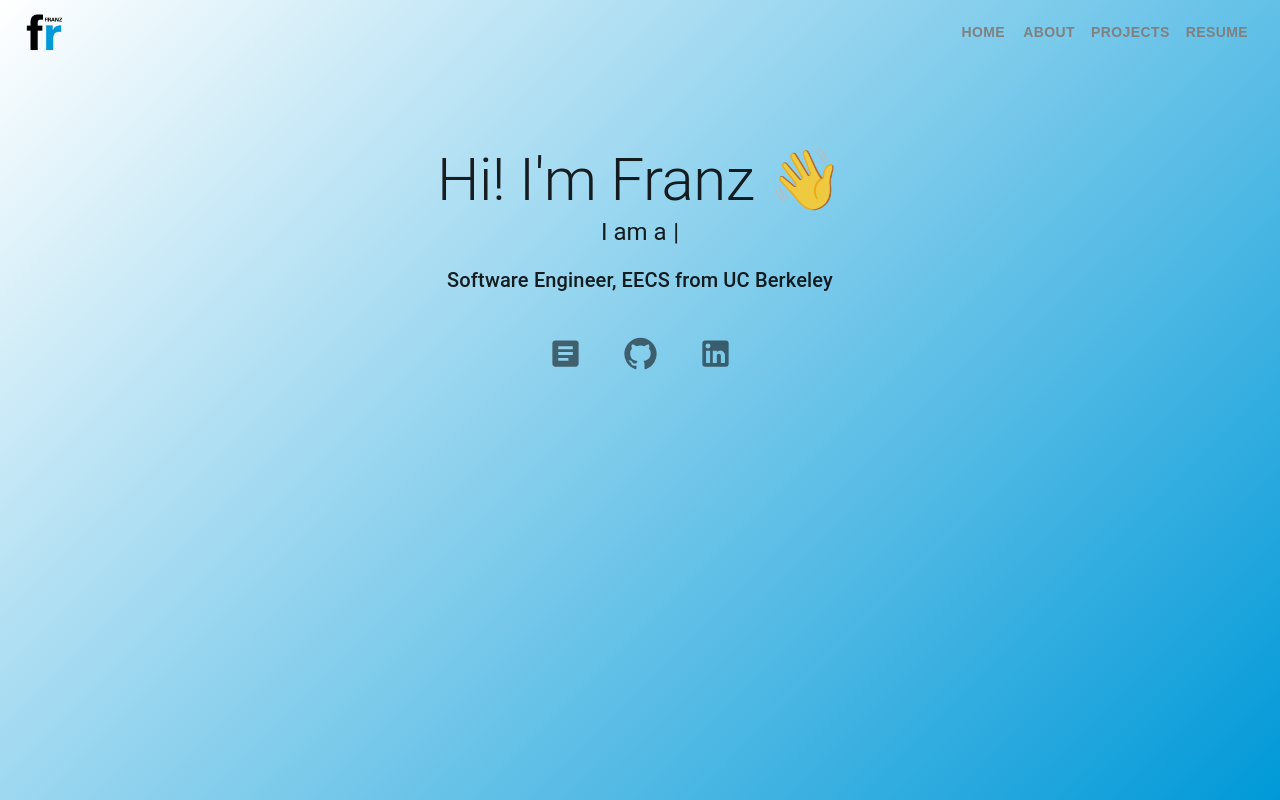
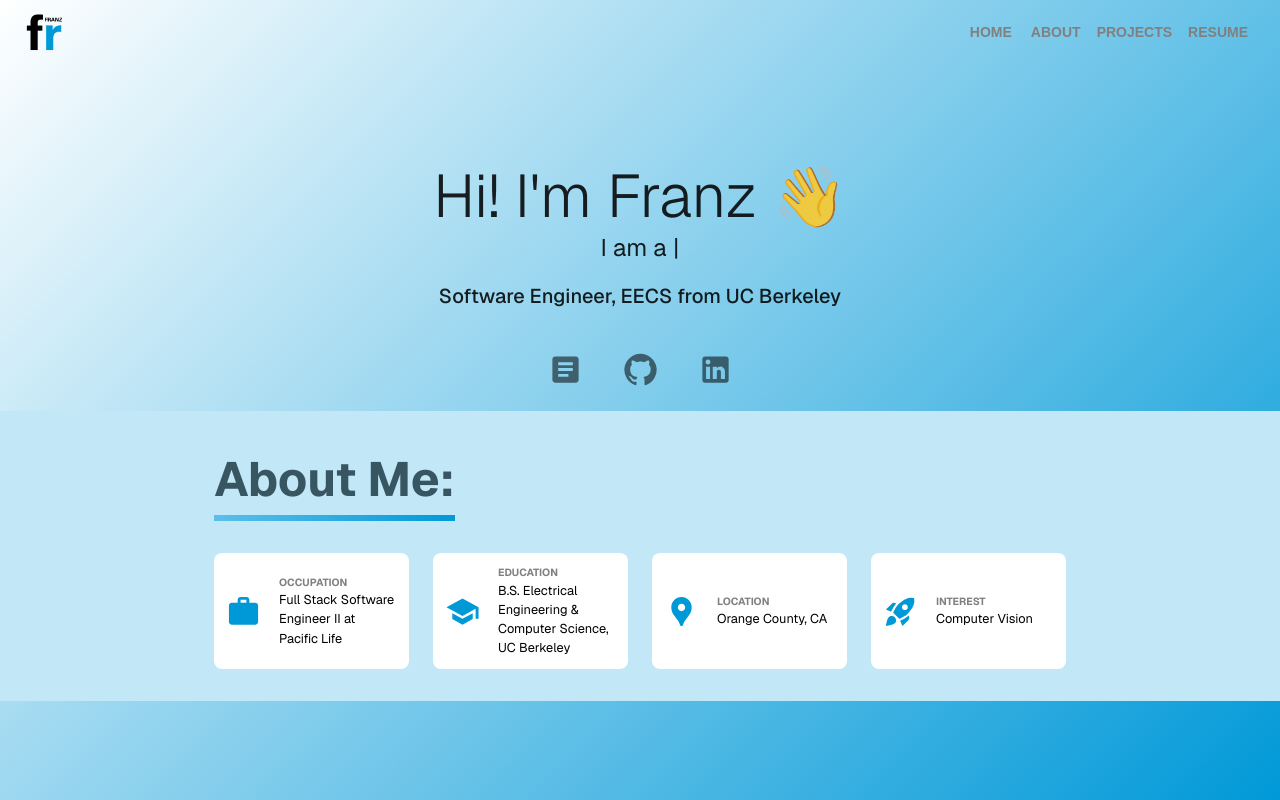
Before and after one commit to FranzKieviet/personalwebsite, a Next.js app: page / in a window 1280 px wide. Built offline with nearby package versions, Linux system fonts and the light colour scheme.

Commit message:
Add about me section with quick facts

```diff
--- a/src/app/globals.css
+++ b/src/app/globals.css
@@ -60,6 +60,22 @@ a {
   font-weight: bold;
 }
 
+.sectionTitle{
+  font-weight: bold;
+  font-size: 2rem;
+  margin-bottom: 1.5rem;
+  color: #385562;
+}
+
+.sectionTitleUnderline {
+  display: inline-block;
+  padding-bottom: 6px;
+  background-image: linear-gradient(90deg, #5bbfeaff, #0099D8);
+  background-repeat: no-repeat;
+  background-size: 100% 6px;
+  background-position: 0 100%;
+}
+
 @keyframes blink {
   50% {
     opacity: 0;
--- a/src/app/layout.tsx
+++ b/src/app/layout.tsx
@@ -1,22 +1,21 @@
 import "./globals.css";
-import type { Metadata } from "next";
-import { CssBaseline } from "@mui/material";
+import { Geist } from "next/font/google";
+import ThemeRegistry from "@/components/ThemeRegistry";
 
-export const metadata: Metadata = {
-  title: "Franz Kieviet",
-  description: "Personal website showcasing projects and experience",
-};
+const geist = Geist({
+  subsets: ["latin"],
+  variable: "--font-geist",
+});
 
 export default function RootLayout({
   children,
-}: Readonly<{
+}: {
   children: React.ReactNode;
-}>) {
+}) {
   return (
     <html lang="en">
-      <body>
-        <CssBaseline />
-        {children}
+      <body className={geist.variable}>
+        <ThemeRegistry>{children}</ThemeRegistry>
       </body>
     </html>
   );
--- a/src/app/page.tsx
+++ b/src/app/page.tsx
@@ -3,6 +3,7 @@
 import { Container, Box } from "@mui/material";
 import Navbar from "@/components/Navbar";
 import Hero from "@/components/Hero";
+import About from "@/components/About";
 
 export default function Home() {
   return (
@@ -17,6 +18,8 @@ export default function Home() {
       <Container maxWidth="md" sx={{ mt: 10, textAlign: "center" }}>
         <Hero />
       </Container>
+
+      <About />
     </Box>
   );
 }
--- /dev/null
+++ b/src/components/About.tsx
@@ -0,0 +1,141 @@
+import LocationPinIcon from '@mui/icons-material/LocationPin';
+import SchoolIcon from '@mui/icons-material/School';
+import WorkIcon from '@mui/icons-material/Work';
+import RocketLaunchIcon from '@mui/icons-material/RocketLaunch';
+
+import { Container, IconButton, Box, Typography, backdropClasses } from "@mui/material";
+
+const location = "Orange County, CA"
+const jobTitle = "Full Stack Software Engineer II"
+const company = "Pacific Life"
+
+
+const bartBlue = "#0099D8";
+
+const quickFactBox = {
+    backgroundColor: "white",
+    borderRadius: 2,
+    padding: 1.5,
+    display: "flex",
+    alignItems: "center",
+    justifyContent: "flex-start",
+    gap: 1,
+    textAlign: "left",
+    boxSizing: "border-box",
+    // Fill the grid cell width
+    width: "100%",
+    // smooth hover transitions
+    transition: "transform 0.22s ease, box-shadow 0.22s ease",
+    "&:hover": {
+        transform: "translateY(-8px)",
+        boxShadow: "0 10px 20px rgba(0,0,0,0.12), 0 6px 6px rgba(0,0,0,0.08)",
+        backgroundColor: "white",
+        zIndex: 2,
+    }
+}
+
+const quickFactTextBox = {
+    display: "flex",
+    flexDirection: "column",
+    alignItems: "flex-start",
+    ml: 1
+};
+
+const quickFactTitle = {
+    fontWeight: "bold",
+    fontSize: "0.65rem",
+    color: "gray"
+};
+
+const quickFactText = {
+    fontSize: "0.8rem",
+    color: "black"
+};
+
+export default function About() {
+    return (
+        <Box sx={{ width: "100%", bgcolor: "#c2e7f6ff", py: 1 }}>
+            <Container maxWidth="md" sx={{ borderRadius: 2, p: 3 }}>
+                <Typography className="sectionTitle" sx={{ fontSize: { xs: '2rem', md: '3rem' }, fontWeight: '700' }}>
+                    <span className="sectionTitleUnderline">About Me:</span>
+                </Typography>
+
+                {/* We add a box to center the entire button group */}
+                <Box sx={{ display: "flex", justifyContent: "center", mt: 4 }}>
+                    {/* Responsive container for the quick-fact boxes (wraps on small screens) */}
+                    <Box sx={{
+                        display: "grid",
+                        gap: 3,
+                        // 1 column on xs, 2 columns on sm+, 4 columns on md+
+                        gridTemplateColumns: { xs: "1fr", sm: "1fr 1fr", md: "1fr 1fr 1fr 1fr" },
+                        width: "100%",
+                        alignItems: "stretch",
+                        justifyContent: "center",
+                    }}>
+                        <IconButton size="medium" sx={quickFactBox}>
+                            <WorkIcon fontSize="large" sx={{ color: bartBlue }}/>
+                            <Box sx={quickFactTextBox}>
+                                <span style={{ marginLeft: 2 }}>
+                                    <Typography sx={quickFactTitle}>
+                                        OCCUPATION
+                                    </Typography>
+                                </span>
+                                <span style={{ marginLeft: 2}}>
+                                    <Typography sx={quickFactText}>
+                                        {jobTitle} at {company}
+                                    </Typography>
+                                </span>
+                            </Box>
+                        </IconButton>
+                        <IconButton size="medium" sx={quickFactBox}>
+                            <SchoolIcon fontSize="large" sx={{ color: bartBlue }}/>
+                            <Box sx={quickFactTextBox}>
+                                <span style={{ marginLeft: 2 }}>
+                                    <Typography sx={quickFactTitle}>
+                                        EDUCATION
+                                    </Typography>
+                                </span>
+                                <span style={{ marginLeft: 2}}>
+                                    <Typography sx={quickFactText}>
+                                        B.S. Electrical Engineering &
+                                        Computer Science, UC Berkeley
+                                    </Typography>
+                                </span>
+                            </Box>
+                        </IconButton>
+                        <IconButton size="medium" sx={quickFactBox}>
+                            <LocationPinIcon fontSize="large" sx={{ color: bartBlue }}/>
+                            <Box sx={quickFactTextBox}>
+                                <span style={{ marginLeft: 2 }}>
+                                    <Typography sx={quickFactTitle}>
+                                        LOCATION
+                                    </Typography>
+                                </span>
+                                <span style={{ marginLeft: 2}}>
+                                    <Typography sx={quickFactText}>
+                                        {location}
+                                    </Typography>
+                                </span>
+                            </Box>
+                        </IconButton>
+                        <IconButton size="medium" sx={quickFactBox}>
+                            <RocketLaunchIcon fontSize="large" sx={{ color: bartBlue }}/>
+                            <Box sx={quickFactTextBox}>
+                                <span style={{ marginLeft: 2 }}>
+                                    <Typography sx={quickFactTitle}>
+                                        INTEREST
+                                    </Typography>
+                                </span>
+                                <span style={{ marginLeft: 2}}>
+                                    <Typography sx={quickFactText}>
+                                        Computer Vision
+                                    </Typography>
+                                </span>
+                            </Box>
+                        </IconButton>
+                    </Box>
+                </Box>
+                </Container>
+            </Box>
+    );
+}
--- a/src/components/Hero.tsx
+++ b/src/components/Hero.tsx
@@ -56,7 +56,7 @@ export default function Hero() {
 
 
     return (
-        <Container maxWidth="md">
+        <Container maxWidth="md" sx={{ py: 2 }}>
             <Typography variant="h2">
                 Hi! I'm Franz 👋
             </Typography>
--- /dev/null
+++ b/src/components/ThemeRegistry.tsx
@@ -0,0 +1,18 @@
+"use client";
+
+import { ThemeProvider } from "@mui/material/styles";
+import CssBaseline from "@mui/material/CssBaseline";
+import { theme } from "@/theme";
+
+export default function ThemeRegistry({
+  children,
+}: {
+  children: React.ReactNode;
+}) {
+  return (
+    <ThemeProvider theme={theme}>
+      <CssBaseline />
+      {children}
+    </ThemeProvider>
+  );
+}
--- /dev/null
+++ b/src/theme.ts
@@ -0,0 +1,7 @@
+import { createTheme } from "@mui/material/styles";
+
+export const theme = createTheme({
+  typography: {
+    fontFamily: "var(--font-geist), sans-serif",
+  },
+});
```
